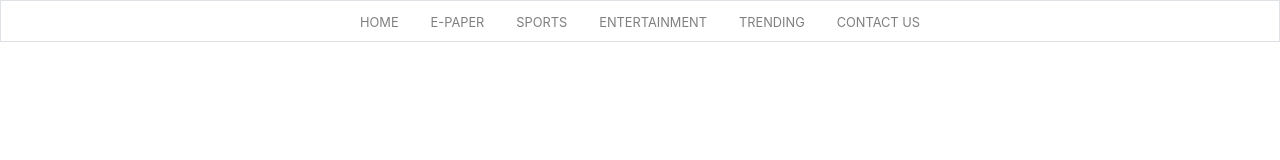
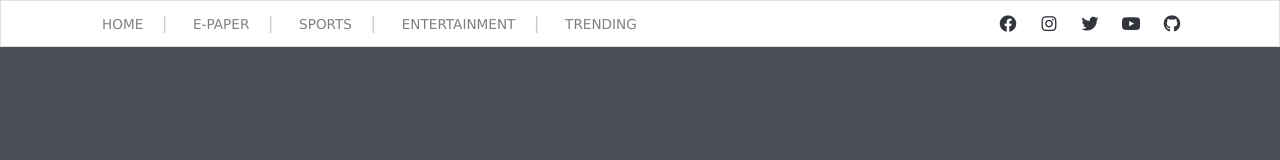
Before and after one commit to Ankit289Prasad/TheKhabarWala, a plain HTML site: page index.html in a window 1280 px wide. Drawn offline with nearby package versions, Linux system fonts and the light colour scheme.

Commit message:
Navbar-CSS

```diff
--- a/index.html
+++ b/index.html
@@ -23,7 +23,7 @@
     <div class="wrapper bg-white border" id="home">
         <div class="container">
             <nav class="navbar navbar-expand-md navbar-light bg-white p-0">
-                <div class="collapse navbar-collapse justify-content-around" id="secondaryNavbar">
+                <div class="collapse navbar-collapse justify-content-between" id="secondaryNavbar">
                     <ul class="navbar-nav">
                         <li class="nav-item px-2">
                             <a href="#" class="nav-link">
@@ -50,9 +50,31 @@
                                 <p class="m-0"><small>TRENDING</small></p>
                             </a>
                         </li>
-                        <li class="nav-item px-2">
-                            <a href="#" class="nav-link">
-                                <p class="m-0"><small>CONTACT US</small></p>
+                    </ul>
+                    <ul class="d-flex social-icon">
+                        <li>
+                            <a href="#" class="faicon-facebook rounded-circle">
+                                <i class="fab fa-facebook"></i>
+                            </a>
+                        </li>
+                        <li>
+                            <a href="#" class="faicon-instagram rounded-circle">
+                                <i class="fab fa-instagram"></i>
+                            </a>
+                        </li>
+                        <li>
+                            <a href="#" class="faicon-twitter rounded-circle">
+                                <i class="fab fa-twitter"></i>
+                            </a>
+                        </li>
+                        <li>
+                            <a href="#" class="faicon-youtube rounded-circle">
+                                <i class="fab fa-youtube"></i>
+                            </a>
+                        </li>
+                        <li>
+                            <a href="#" class="faicon-github rounded-circle">
+                                <i class="fab fa-github"></i>
                             </a>
                         </li>
                     </ul>
--- a/styles/layout.css
+++ b/styles/layout.css
@@ -0,0 +1,98 @@
+html{
+    overflow-y:scroll;
+    overflow-x: hidden;
+    scroll-behavior: smooth;
+}
+html,body{
+    margin: 0;
+    padding: 0;
+    font-size: 17px;
+    line-height: 1.6em;
+}
+body{
+    color: #cbcbcb;
+    background-color: #4a4e57;
+}
+
+a{
+    color: #dc3545;
+    outline: none;
+    text-decoration: none !important;
+}
+a:active,a:focus{
+    background: transparent;
+}
+nav,body,input,textarea{
+    font-family: Verdana, Geneva, Tahoma, sans-serif;
+}
+.wrapper{
+    display: block;
+    position: relative;
+    width: 100%;
+    margin: 0;
+    padding: 0;
+    text-align: left;
+    word-wrap: break-word;
+}
+
+/*Transition*/
+*,*::before,*::after{
+    transition: all 0.2s ease-in-out;
+    list-style: none;
+}
+
+h1,h2,h3,h4,h5,h6,.heading{
+    font-family: "Fira Code", monospace;
+    margin: 0;
+    line-height: normal;
+    font-weight: normal;
+}
+address{font-style: normal; font-weight: normal;}
+
+.font-xs{font-size: 0.8rem;}
+
+
+#secondaryNavbar .navbar-nav .nav-item{
+    display: flex;
+}
+
+#secondaryNavbar .navbar-nav .nav-item::after{
+    content: "|";
+    margin-left: 10px;
+    align-self: center;
+}
+#secondaryNavbar .navbar-nav .nav-item:last-child::after{
+    margin-left: 0;
+    content: "";
+}
+
+.social-icon{
+    margin:0;
+    padding: 0;
+    list-style: none;
+}
+.social-icon a{
+    display: inline-block;
+    width:36px;
+    height:36px;
+    line-height: 36px;
+    text-align: center;
+    color: #32353c;
+    background-color: #fff;
+}
+
+.social-icon li{
+    display: inline-block;
+    margin: 0 5px 0 0;
+    padding:0;
+    line-height: normal;
+}
+
+.social-icon a:hover{
+    color: #fff !important;
+}
+.faicon-facebook:hover{background-color: #385998 !important;}
+.faicon-youtube:hover{background-color: red !important;}
+.faicon-github:hover{background-color: black !important;}
+.faicon-instagram:hover{background-color: #db1270 !important;}
+.faicon-twitter:hover{background-color: #00acee !important;}
```
